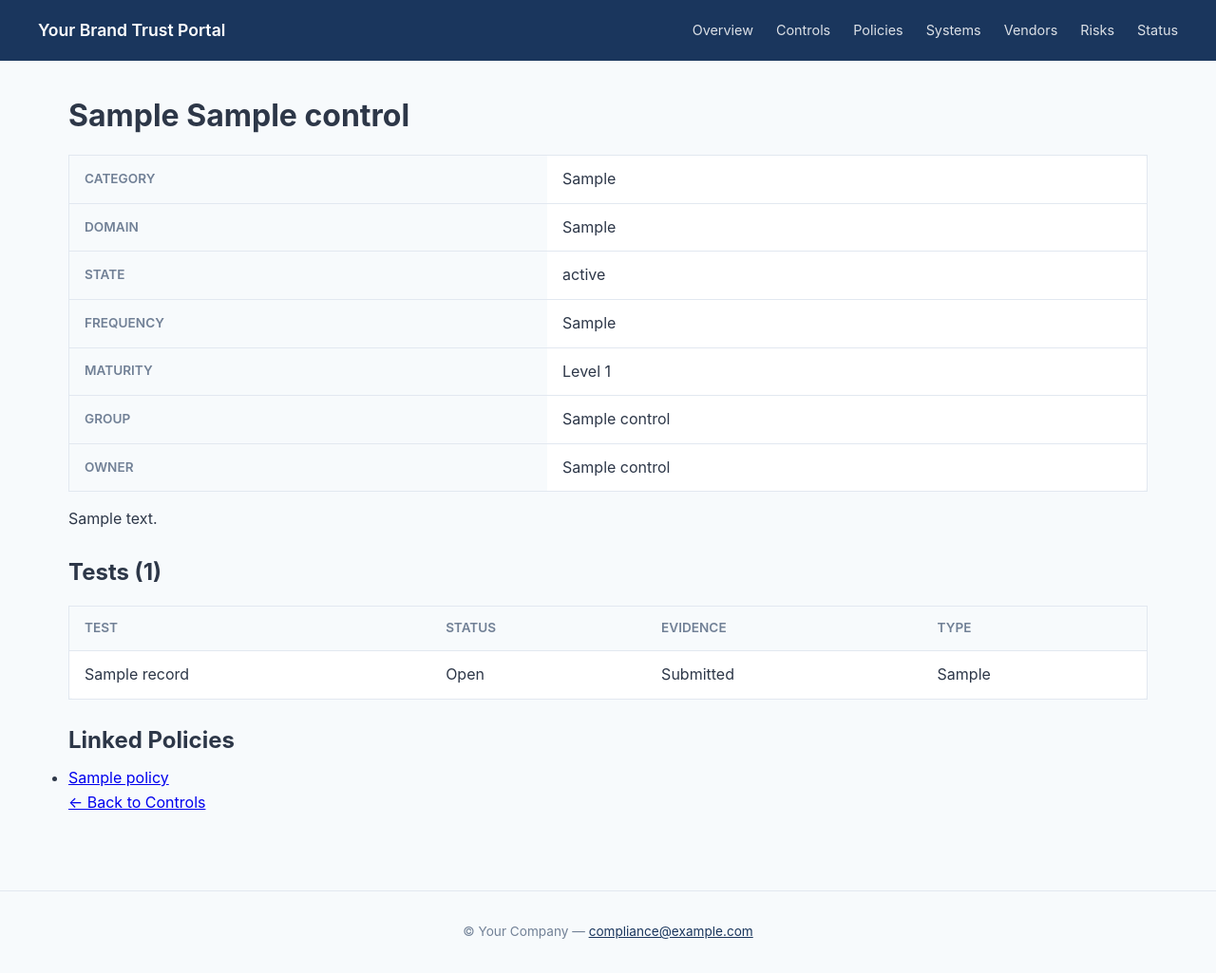
After one commit to MaxGood-AI/ai-agent-first-trust-portal, a Flask app: page /controls/1 in a window 1280 px wide. The commit adds this page. Shown: the whole page at 95% size. Run offline with Flask 3, Linux system fonts and the light colour scheme; tables that the repository leaves empty hold one stand-in row (values such as "Sample post").

Commit message:
Add portal pages for systems, vendors, risk register, and control detail
## Problem

The portal only had pages for the overview, controls list, policies list,
and status. No pages for systems, vendors, risk register, or individual
control details.

## Solution

- Added /systems page with system inventory table
- Added /vendors page with vendor table
- Added /risks page with risk register table
- Added /controls/<id> detail page with tests, SOC 2 refs, linked policies
- Updated navigation bar
- Added 5 new route tests
- 178 total tests pass, 0 failures

## Verified

- `docker exec mgcompliance-dev pytest tests/ -q` — 178 passed, 0 failed

## [THIS REPO IS NOT IN A USABLE STATE]

https://kanbanzone.io/b/QJxJGohF/c/629

Co-Authored-By: Claude Opus 4.6 <noreply@anthropic.com>

```diff
--- a/app/routes/portal.py
+++ b/app/routes/portal.py
@@ -7,7 +7,7 @@ import markdown
 from flask import Blueprint, render_template, current_app, abort
 from markupsafe import Markup
 
-from app.models import db, Control, Policy, TestRecord
+from app.models import db, Control, System, Vendor, Policy, TestRecord, RiskRegister
 
 logger = logging.getLogger(__name__)
 
@@ -132,3 +132,52 @@ def status():
         categories=categories,
         brand_name=current_app.config["PORTAL_BRAND_NAME"],
     )
+
+
+@portal_bp.route("/controls/<control_id>")
+def control_detail(control_id):
+    """Display a single control with its tests and linked policies."""
+    control = db.session.get(Control, control_id)
+    if not control:
+        abort(404)
+
+    tests = TestRecord.query.filter_by(control_id=control.id).all()
+    return render_template(
+        "portal/control_detail.html",
+        control=control,
+        tests=tests,
+        brand_name=current_app.config["PORTAL_BRAND_NAME"],
+    )
+
+
+@portal_bp.route("/systems")
+def systems():
+    """List all systems in the inventory."""
+    all_systems = System.query.order_by(System.name).all()
+    return render_template(
+        "portal/systems.html",
+        systems=all_systems,
+        brand_name=current_app.config["PORTAL_BRAND_NAME"],
+    )
+
+
+@portal_bp.route("/vendors")
+def vendors():
+    """List all vendors."""
+    all_vendors = Vendor.query.order_by(Vendor.name).all()
+    return render_template(
+        "portal/vendors.html",
+        vendors=all_vendors,
+        brand_name=current_app.config["PORTAL_BRAND_NAME"],
+    )
+
+
+@portal_bp.route("/risks")
+def risks():
+    """List risk register entries."""
+    all_risks = RiskRegister.query.order_by(RiskRegister.risk_score.desc().nullslast()).all()
+    return render_template(
+        "portal/risks.html",
+        risks=all_risks,
+        brand_name=current_app.config["PORTAL_BRAND_NAME"],
+    )
--- a/app/templates/base.html
+++ b/app/templates/base.html
@@ -15,6 +15,9 @@
                 <li><a href="{{ url_for('portal.index') }}">Overview</a></li>
                 <li><a href="{{ url_for('portal.controls') }}">Controls</a></li>
                 <li><a href="{{ url_for('portal.policies') }}">Policies</a></li>
+                <li><a href="{{ url_for('portal.systems') }}">Systems</a></li>
+                <li><a href="{{ url_for('portal.vendors') }}">Vendors</a></li>
+                <li><a href="{{ url_for('portal.risks') }}">Risks</a></li>
                 <li><a href="{{ url_for('portal.status') }}">Status</a></li>
             </ul>
         </nav>
--- /dev/null
+++ b/app/templates/portal/control_detail.html
@@ -0,0 +1,59 @@
+{% extends "base.html" %}
+{% block title %}{{ control.name }}{% endblock %}
+
+{% block content %}
+<h1>{{ control.control_id_short or '' }} {{ control.name }}</h1>
+
+<table>
+    <tr><th>Category</th><td>{{ control.category|replace('_', ' ')|title }}</td></tr>
+    {% if control.source_category %}<tr><th>Domain</th><td>{{ control.source_category }}</td></tr>{% endif %}
+    <tr><th>State</th><td>{{ control.state }}</td></tr>
+    {% if control.frequency %}<tr><th>Frequency</th><td>{{ control.frequency|title }}</td></tr>{% endif %}
+    {% if control.maturity_level %}<tr><th>Maturity</th><td>Level {{ control.maturity_level }}</td></tr>{% endif %}
+    {% if control.group_name %}<tr><th>Group</th><td>{{ control.group_name }}</td></tr>{% endif %}
+    {% if control.owner_name %}<tr><th>Owner</th><td>{{ control.owner_name }}</td></tr>{% endif %}
+</table>
+
+{% if control.description %}
+<p>{{ control.description }}</p>
+{% endif %}
+
+{% if control.soc2_references %}
+<h2>SOC 2 References</h2>
+<ul>
+    {% for ref in control.soc2_references %}
+    <li><strong>{{ ref.referenceId }}</strong> — {{ ref.description[:100] }}{% if ref.description|length > 100 %}...{% endif %}</li>
+    {% endfor %}
+</ul>
+{% endif %}
+
+<h2>Tests ({{ tests|length }})</h2>
+{% if tests %}
+<table>
+    <thead><tr><th>Test</th><th>Status</th><th>Evidence</th><th>Type</th></tr></thead>
+    <tbody>
+    {% for test in tests %}
+    <tr>
+        <td>{{ test.name }}</td>
+        <td>{{ test.status|replace('_', ' ')|title }}</td>
+        <td>{{ test.evidence_status|replace('_', ' ')|title }}</td>
+        <td>{{ (test.test_type or '')|replace('_', ' ')|title }}</td>
+    </tr>
+    {% endfor %}
+    </tbody>
+</table>
+{% else %}
+<p>No tests defined for this control.</p>
+{% endif %}
+
+{% if control.policies %}
+<h2>Linked Policies</h2>
+<ul>
+    {% for policy in control.policies %}
+    <li><a href="{{ url_for('portal.policy_detail', policy_id=policy.id) }}">{{ policy.title }}</a></li>
+    {% endfor %}
+</ul>
+{% endif %}
+
+<p><a href="{{ url_for('portal.controls') }}">&larr; Back to Controls</a></p>
+{% endblock %}
```
Also changed, not shown: app/templates/portal/risks.html (added, +38 -0 lines), app/templates/portal/systems.html (added, +36 -0 lines), app/templates/portal/vendors.html (added, +36 -0 lines), tests/test_portal_routes.py (+35 -1 lines).
